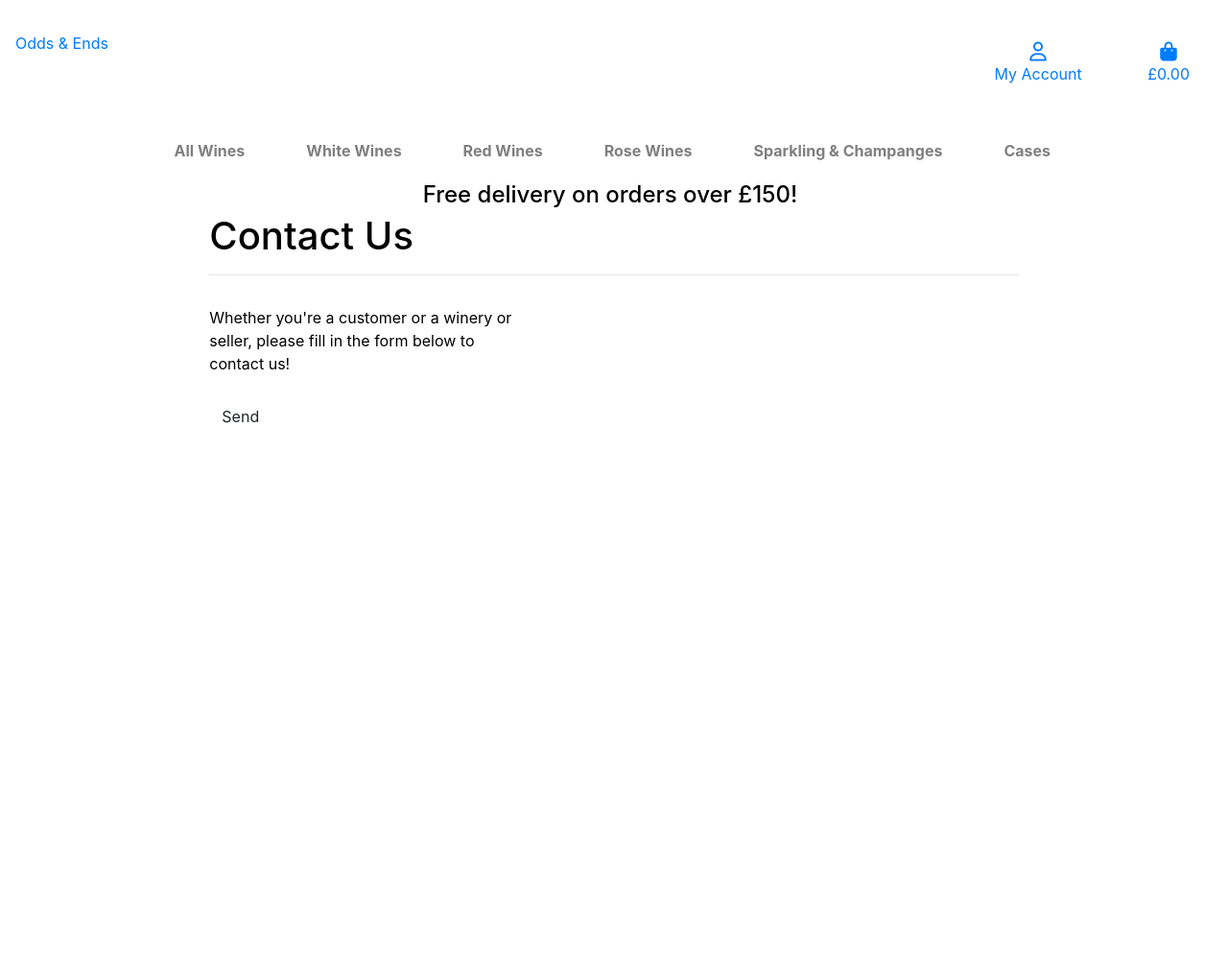
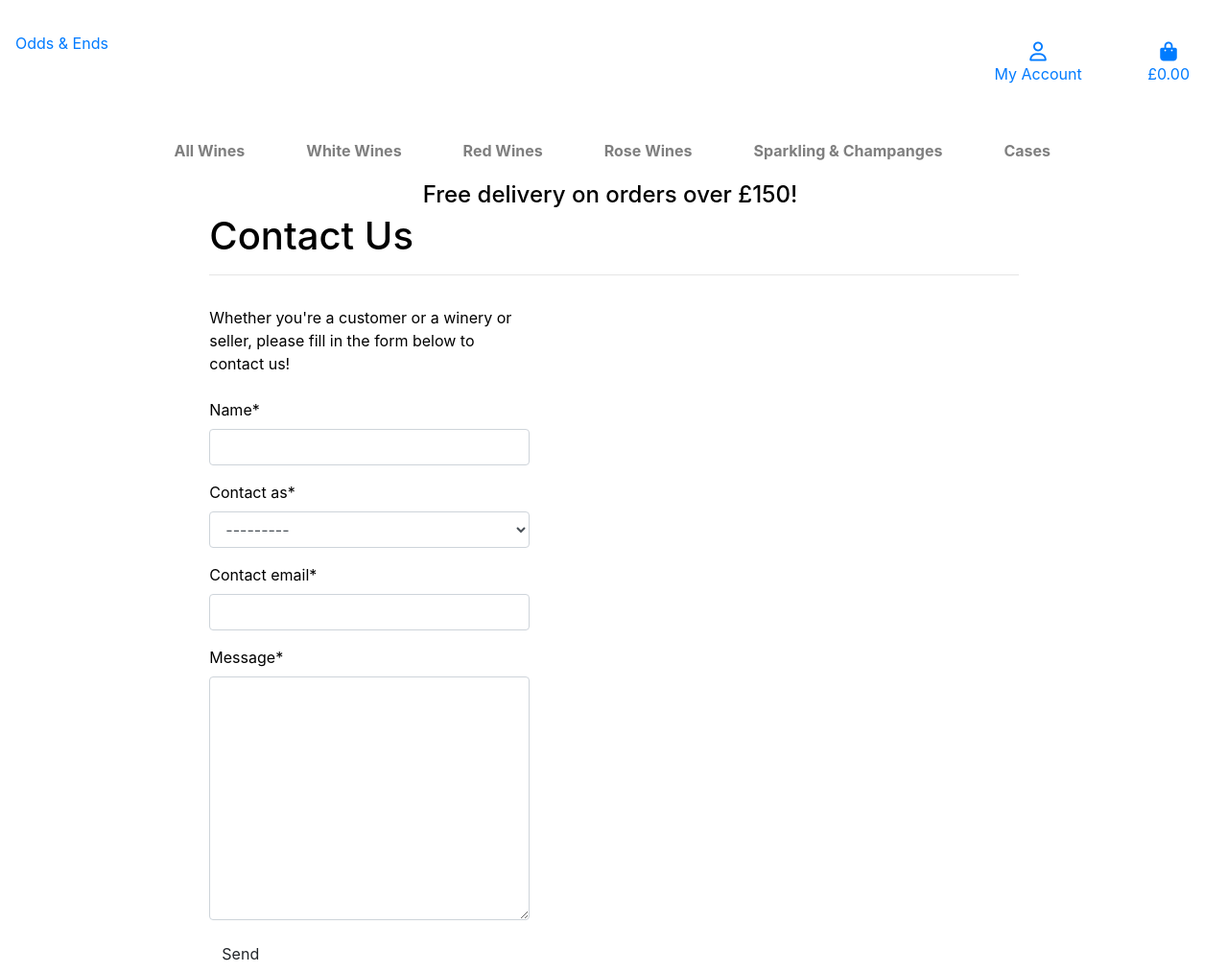
Before and after one commit to JanelleG51/odds---ends, a Django app: page /contact/ in a window 1280 px wide. Shown: the whole page at 96% size. Before the commit the page ends 441 px from the top, so only its background shows below. Run offline with Django 3.2, Linux system fonts and the light colour scheme; some libraries are stand-ins or nearby versions.

Commit message:
feat: allow users to contact the site admin

```diff
--- /dev/null
+++ b/contact/forms.py
@@ -0,0 +1,14 @@
+from django import forms
+
+from .models import Contact
+
+
+class ContactForm(forms.ModelForm):
+
+    class Meta:
+        model = Contact
+        fields = '__all__'
+
+    def __init__(self, *args, **kwargs):
+        super().__init__(*args, **kwargs)
+        self.fields['name'].widget.attrs.update({'pattern': '.*\\S+.*'})
--- a/contact/templates/contact/contact.html
+++ b/contact/templates/contact/contact.html
@@ -13,8 +13,9 @@
                 <div class="col-12 col-lg-5 mt-3">
                     <p class="mb-4">Whether you're a customer or a winery or seller, please fill in the form below to contact us!</p>
                     <form action="{% url 'contact' %}" method="POST">
-
-                        <button id="submit-button" class="btn">Send</button>
+                        {% csrf_token %}
+                        {{ form|crispy }}
+                        <button class="btn">Send</button>
                     </form>
                 </div>
             </div>
--- a/contact/templates/contact/contact_emails/contact_email_subject.txt
+++ b/contact/templates/contact/contact_emails/contact_email_subject.txt
@@ -0,0 +1 @@
+You have a message from {{ contact.name }}
--- a/contact/views.py
+++ b/contact/views.py
@@ -1,6 +1,44 @@
 from django.shortcuts import render
+from django.conf import settings
+from django.core.mail import send_mail
+from django.contrib import messages
+from django.template.loader import render_to_string
+
+from .forms import ContactForm
 
 
 def contact(request):
 
-    return render(request, 'contact/contact.html')
+    cust_email = request.POST.get('contact_email')
+
+    if request.method == 'POST':
+        contact_form = {
+            'name': request.POST.get('name'),
+            'email': request.POST.get('contact_email'),
+            'contact_as': request.POST.get('contact_as'),
+            'message': request.POST.get('message')
+        }
+        subject = render_to_string(
+            'contact/contact_emails/contact_email_subject.txt',
+            {'contact': contact_form}
+        )
+        body = render_to_string(
+            'contact/contact_emails/contact_email_body.txt',
+            {'contact': contact_form}
+        )
+        send_mail(
+            subject,
+            body,
+            cust_email,
+            [settings.DEFAULT_FROM_EMAIL]
+        )
+        messages.success(request, 'Ypur message has been sent! We will get back to you as soon as possible.')
+
+    form = ContactForm
+
+    context = {
+        'form': form,
+        'on_contact_page': True
+    }
+
+    return render(request, 'contact/contact.html', context)
--- a/odds_and_ends/settings.py
+++ b/odds_and_ends/settings.py
@@ -27,7 +27,7 @@ BASE_DIR = Path(__file__).resolve().parent.parent
 SECRET_KEY = os.environ.get('SECRET_KEY', '')
 
 # SECURITY WARNING: don't run with debug turned on in production!
-DEBUG = 'DEVELOPMENT' in os.environ
+DEBUG = True
 
 ALLOWED_HOSTS = ['odds-and-ends.herokuapp.com', 'localhost']
 
```
Also changed, not shown: contact/templates/contact/contact_emails/contact_email_body.txt (+13 -0 lines).
